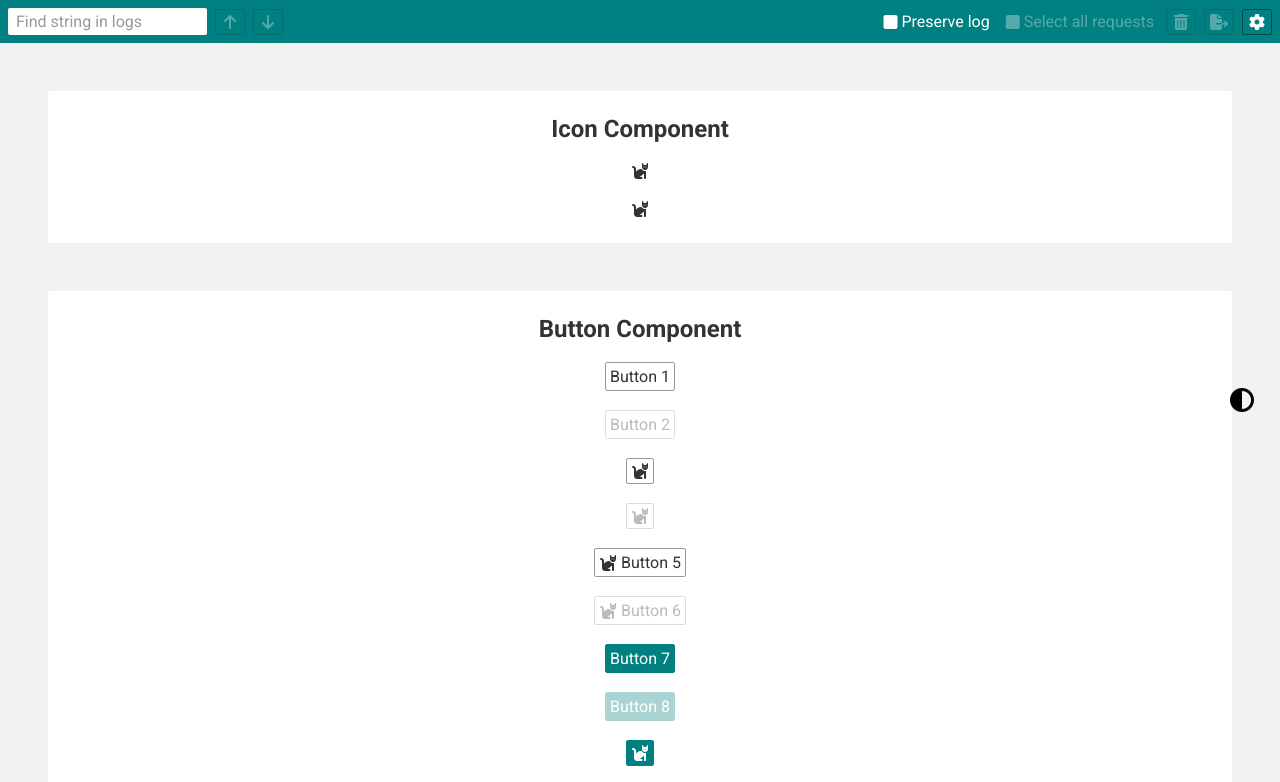
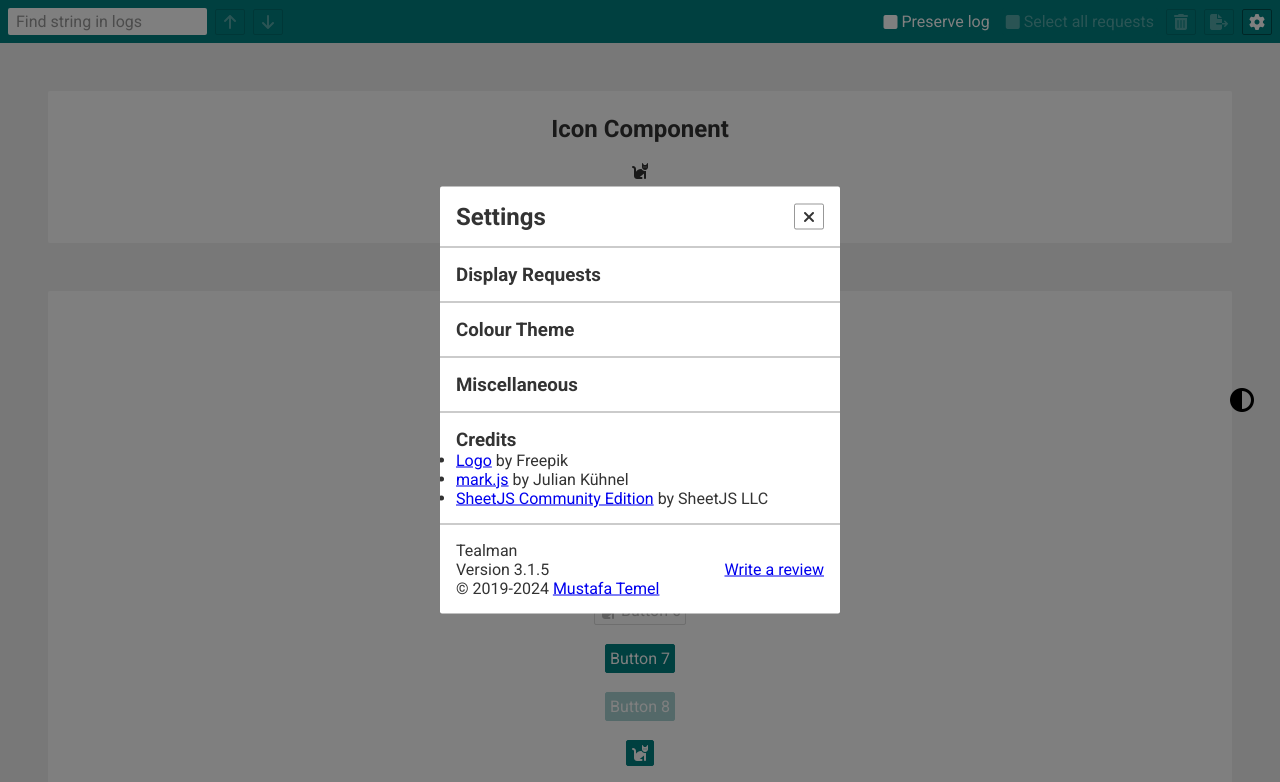
Before and after one commit to temelm/sandbox, a website built with Vite: page index.html in a window 1280 px wide. Both pictures are taken after a click on the button 1257 px from the left and 21 px from the top of the page. Shown: the top 782 px of the page. Built offline with nearby package versions, Linux system fonts and the light colour scheme.

Commit message:
Incomplete settings modal component changes

```diff
--- a/src/components/button.js
+++ b/src/components/button.js
@@ -1,6 +1,6 @@
 import './button.css';
+import { createIcon } from './icon.js';
 import { isNonEmptyString } from '../utils.js';
-import { createIcon } from './icon.js';
 
 /**
  * TODO: Write documentation.
--- a/src/components/checkbox.js
+++ b/src/components/checkbox.js
@@ -1,6 +1,6 @@
 import './checkbox.css';
+import { createIcon } from './icon.js';
 import { isNonEmptyString } from '../utils.js';
-import { createIcon } from './icon.js';
 
 /**
  * TODO: Write documentation.
--- a/src/components/panel-header.js
+++ b/src/components/panel-header.js
@@ -1,7 +1,7 @@
 import './panel-header.css';
-import { createTextInput } from './text-input.js';
 import { createButton } from './button.js';
 import { createCheckbox } from './checkbox.js';
+import { createTextInput } from './text-input.js';
 
 /**
  * TODO: Write documentation.
--- a/src/components/radio-button.js
+++ b/src/components/radio-button.js
@@ -1,6 +1,6 @@
 import './radio-button.css';
+import { createIcon } from './icon.js';
 import { isNonEmptyString } from '../utils.js';
-import { createIcon } from './icon.js';
 
 /**
  * TODO: Write documentation.
--- /dev/null
+++ b/src/components/settings-modal.css
@@ -0,0 +1,47 @@
+dialog {
+  background-color: var(--color-background-secondary);
+  border: none;
+  border-radius: var(--border-radius);
+  color: var(--color-text-primary);
+  left: 50%;
+  max-height: 90%;
+  max-width: 400px; /* TODO: Review max-width value. */
+  position: fixed;
+  top: 50%;
+  transform: translate(-50%, -50%);
+  width: 90%;
+  z-index: 2;
+}
+
+dialog::backdrop {
+  background: rgba(0, 0, 0, 0.5);
+  cursor: pointer;
+}
+
+dialog header,
+dialog section,
+dialog footer {
+  padding: var(--space-md);
+}
+
+dialog header,
+dialog section {
+  border-bottom: var(--border);
+}
+
+dialog header {
+  align-items: center;
+  display: flex;
+  justify-content: space-between;
+}
+
+dialog footer {
+  align-items: center;
+  display: flex;
+  justify-content: space-between;
+}
+
+dialog footer div:first-child {
+  display: inline-flex;
+  flex-direction: column;
+}
--- /dev/null
+++ b/src/components/settings-modal.js
@@ -0,0 +1,78 @@
+import './settings-modal.css';
+import { createButton } from './button.js';
+import { isNonEmptyString } from '../utils.js';
+
+/**
+ * TODO: Write documentation.
+ * @param {string} label
+ * @param {string} href
+ * @returns {string}
+ */
+function createNewTabLinkAsString (label, href) {
+  if (!isNonEmptyString(label)) {
+    throw new Error('New tab link requires a label.');
+  }
+  if (!isNonEmptyString(href)) {
+    throw new Error('New tab link requires an href.');
+  }
+  return `
+    <a href="${href}" target="_blank" rel="noopener noreferrer">${label}</a>
+  `;
+}
+
+/**
+ * TODO: Write documentation.
+ */
+export function createSettingsModal () {
+  const domDialog = document.createElement('dialog');
+  domDialog.id = 'settings-modal';
+  domDialog.innerHTML = `
+    <header>
+      <h2>Settings</h2>
+      ${createButton({
+        icon: 'fas fa-times fa-fw', tooltip: 'Close', id: 'close-settings',
+        returnAsString: true
+      })}
+    </header>
+    <section>
+      <h3>Display Requests</h3>
+      <ul>
+      </ul>
+    </section>
+    <section>
+      <h3>Colour Theme</h3>
+      <ul>
+      </ul>
+    </section>
+    <section>
+      <h3>Miscellaneous</h3>
+      <ul>
+      </ul>
+    </section>
+    <section>
+      <h3>Credits</h3>
+      <ul>
+        <li>${createNewTabLinkAsString('Logo', 'https://www.flaticon.com/free-icon/kitty_763709')} by Freepik</li>
+        <li>${createNewTabLinkAsString('mark.js', 'https://markjs.io')} by Julian Kühnel</li>
+        <li>${createNewTabLinkAsString('SheetJS Community Edition', 'https://docs.sheetjs.com')} by SheetJS LLC</li>
+      </ul>
+    </section>
+    <footer>
+      <div>
+        <span>Tealman</span>
+        <span>Version 3.1.5</span>
+        <span>
+          &copy; 2019-${new Date().getFullYear()}
+          ${createNewTabLinkAsString('Mustafa Temel', 'https://www.temelm.com')}
+        </span>
+      </div>
+      <div>
+        ${createNewTabLinkAsString('Write a review', 'https://chrome.google.com/webstore/detail/tealman/kbppiimbnpoalogphgccdikkjhjolmfn')}
+      </div>
+    </footer>
+  `;
+  document.body.appendChild(domDialog);
+  document.querySelector('#close-settings').addEventListener('click', () => {
+    domDialog.close();
+  });
+}
--- a/src/index.css
+++ b/src/index.css
@@ -1,6 +1,6 @@
 @import url("./base.css");
 
-section {
+body > main > section {
   background-color: var(--color-background-secondary);
   border-radius: var(--border-radius);
   margin: 48px;
--- a/src/index.js
+++ b/src/index.js
@@ -5,6 +5,7 @@ import { createCheckbox } from './components/checkbox.js';
 import { createRadioButton } from './components/radio-button.js';
 import { createTextInput } from './components/text-input.js';
 import { createPanelHeader } from './components/panel-header.js';
+import { createSettingsModal } from './components/settings-modal.js';
 
 /* -------------------------------------------------------------------------- */
 
@@ -141,3 +142,10 @@ for (let i = 0; i < textInputData.length; i++) {
 createPanelHeader();
 
 /* -------------------------------------------------------------------------- */
+
+createSettingsModal();
+document.getElementById('open-settings').addEventListener('click', () => {
+  document.getElementById('settings-modal').showModal();
+});
+
+/* -------------------------------------------------------------------------- */
```
